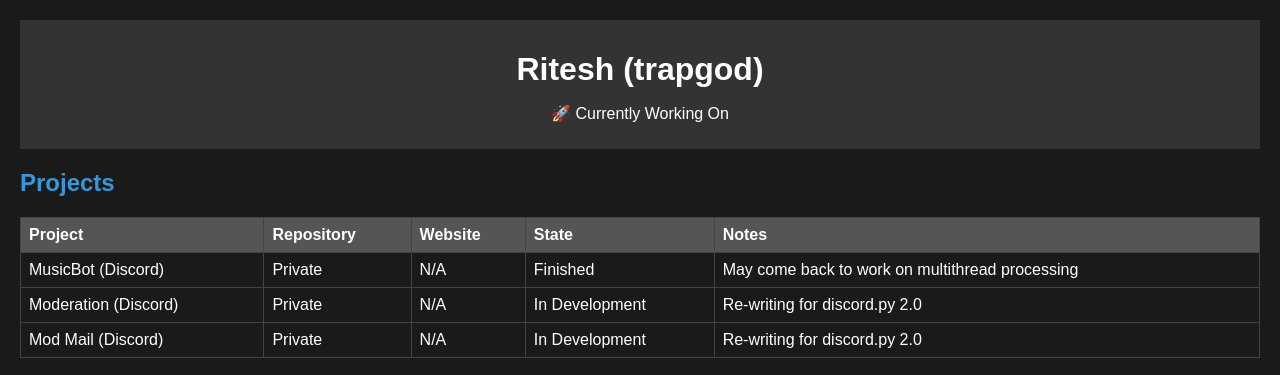
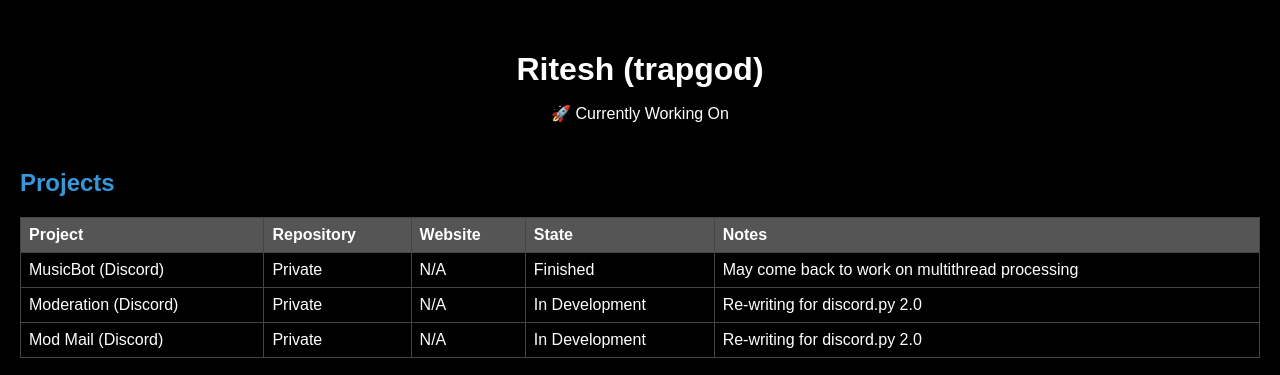
Before and after one commit to trapgod1/trapgod1.github.io, a plain HTML site: page index.html in a window 1280 px wide. Shown: the top 375 px of the page. Drawn offline with Linux system fonts and the light colour scheme.

Commit message:
colours update

```diff
--- a/index.html
+++ b/index.html
@@ -10,19 +10,19 @@
             font-family: 'Arial', sans-serif;
             margin: 20px;
             padding: 0;
-            background-color: #1a1a1a;
+            background-color: #000000;
             color: #ffffff;
         }
 
         header {
-            background-color: #333;
+            background-color: #000000;
             color: #ffffff;
             padding: 10px;
             text-align: center;
         }
 
         h1 {
-            margin-bottom: 0;
+            margin-bottom: 10px;
         }
 
         h2 {
```
